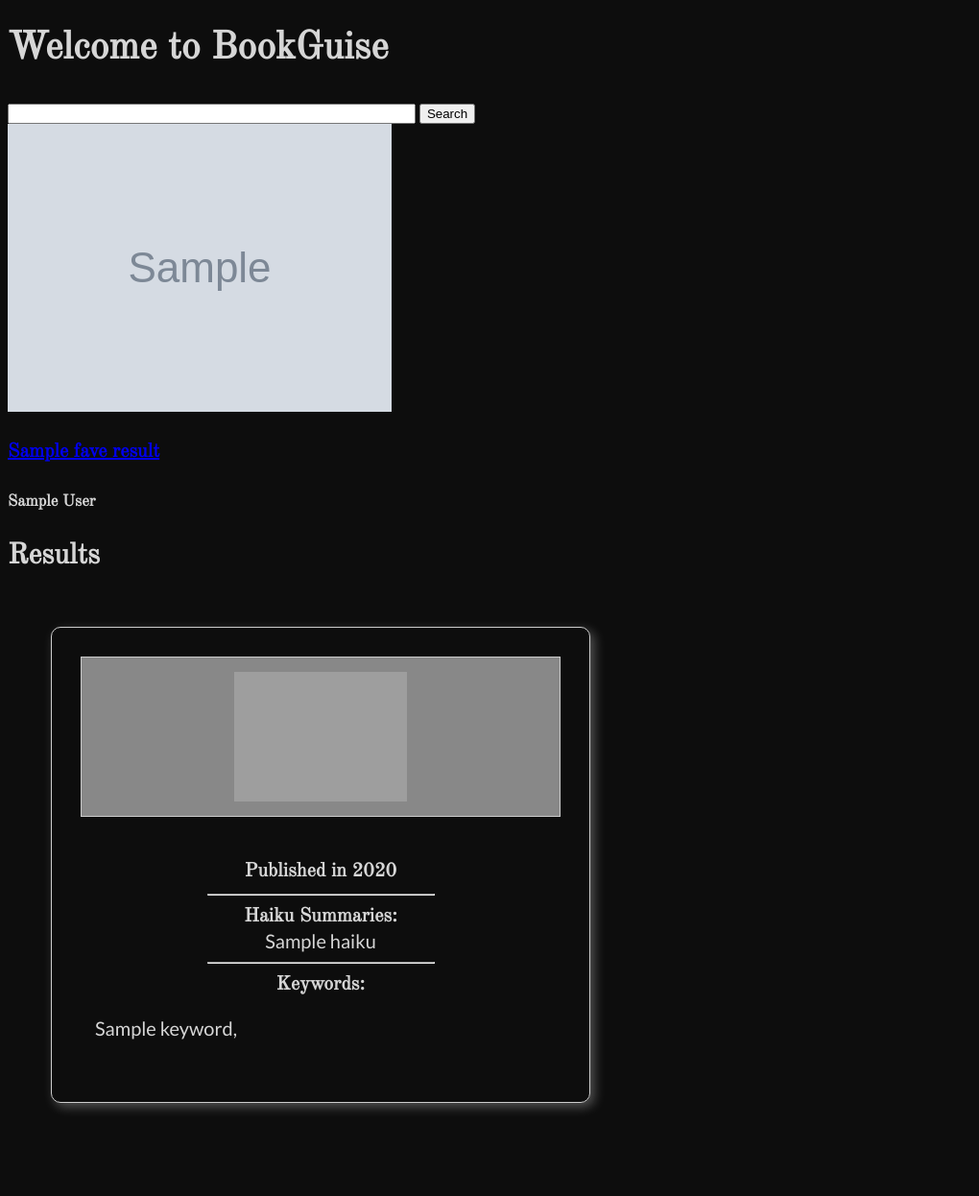
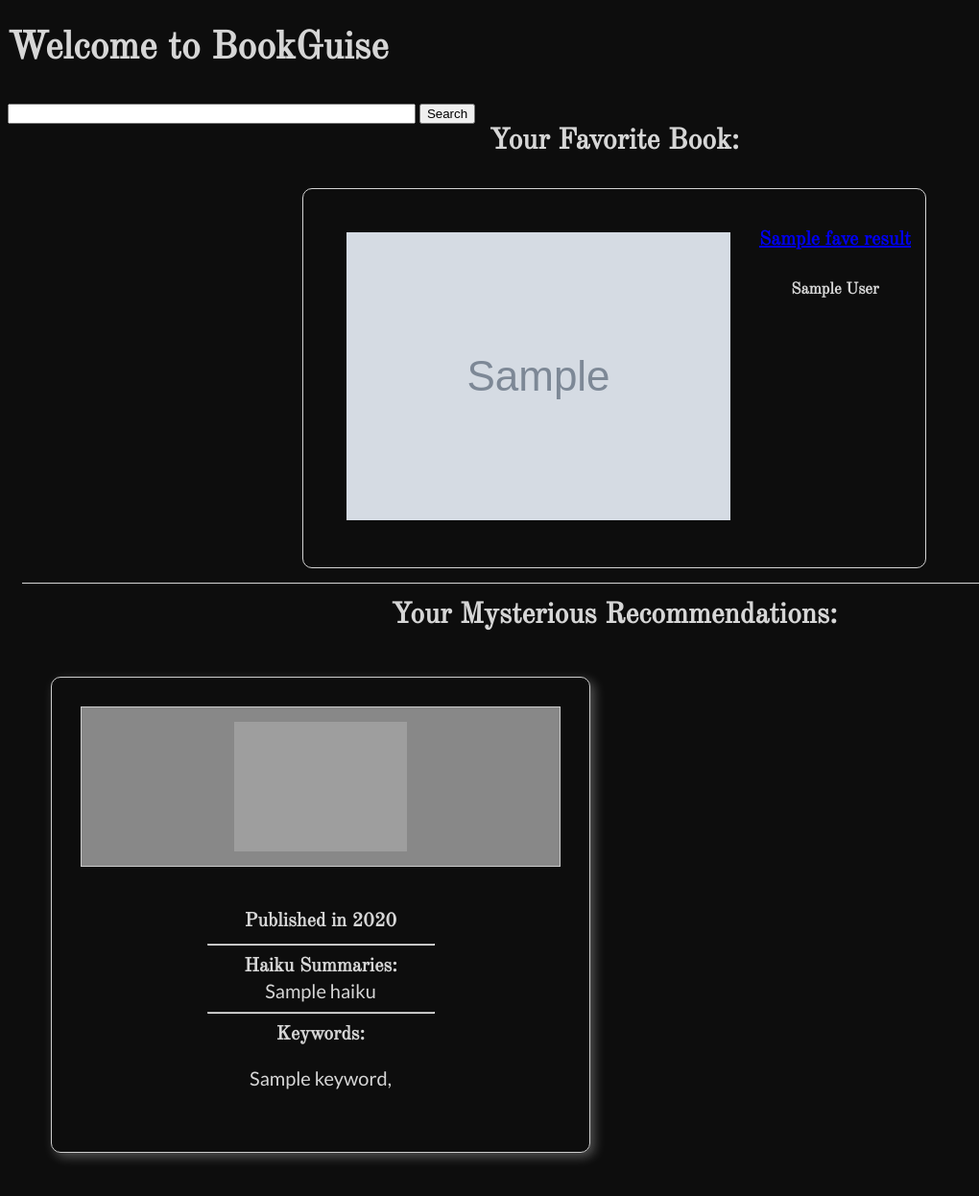
Before and after one commit to MrErin/BookGuise, a Django app: template bookguise/templates/bookguise/index.html in a window 1280 px wide. Shown: the whole page at 96% size, without its empty margins (0-1020 px from the left). Before the commit the page ends 1158 px from the top, so only its background shows below. Run offline with Django 3.2, Linux system fonts and the light colour scheme; the template is opened without the code that fills it: most values are stand-ins (such as "Sample title", 1, 10 or a date in 2020); grey boxes marked "Sample" are stand-in pictures; grey boxes are pictures that could not be loaded.

Commit message:
still styling

```diff
--- a/bookguise/static/bookguise/main.css
+++ b/bookguise/static/bookguise/main.css
@@ -10,6 +10,7 @@
 .centered {
     margin: 0 auto;
     text-align: center;
+    display: block;
 }
 
 .mystery-books {
@@ -69,3 +70,12 @@ h5,
 h6 {
     font-family: 'Old Standard TT', serif;
 }
+
+.fave-book {
+    width: auto;
+    margin: 0 auto;
+}
+
+.fave-result {
+    border-bottom: 1px solid #D6D6D6;
+}
--- a/bookguise/templates/bookguise/search_bar.html
+++ b/bookguise/templates/bookguise/search_bar.html
@@ -8,15 +8,13 @@
     </form>
 </div>
 {% if fave_result %}
-<div>
-    <div>
-        <div class="fave-book">
-            <div>
-                <div>
+<h2 class="centered">Your Favorite Book:</h2>
+<div class="wrapper fave-result">
+    <div class="wrapper card centered fave-book">
+        <div class="wrapper centered fave-img">
             <a href="{{fave_result.gr_link}}" target="_blank">
                 <img src="{{fave_result.cover}}" alt="Favorite Book Cover"></a>
         </div>
-                <div>
         <div>
             <a href="{{fave_result.gr_link}}" target="_blank">
                 <h4>{{fave_result.title}}</h4>
@@ -25,16 +23,13 @@
         </div>
     </div>
 </div>
-        </div>
-    </div>
-</div>
 {% endif %}
 {% if suggested_books %}
-<h2>Results</h2>
-<div class="mystery-books grid">
+<h2 class="centered">Your Mysterious Recommendations:</h2>
+<div class="mystery-books grid centered">
     {% for book in suggested_books %}
     <div class="wrapper card column">
-        <a href="{{book.gr_link}}">
+        <a href="{{book.gr_link}}" target="_blank">
             <div class="wrapper centered book-bg" style="background-color:{{book.bg_color}}">
                 <img class="book-img centered" src="../../static/img/{{book.bg_mask}}" alt="Mask for the mysterious book">
             </div>
@@ -50,12 +45,16 @@
             {% endfor %}
 
             {% endif %}
+            {% if book.keywords %}
             <h4 class="centered">Keywords:</h4>
             <p>
                 {% for keyword in book.keywords %}
                 {{keyword}},
                 {% endfor %}
             </p>
+            {% else %}
+            <p>No keywords?! What a mysterious book!</p>
+            {% endif %}
         </div>
 
     </div>
```
Lines whose indentation alone changed are shown as unchanged.
